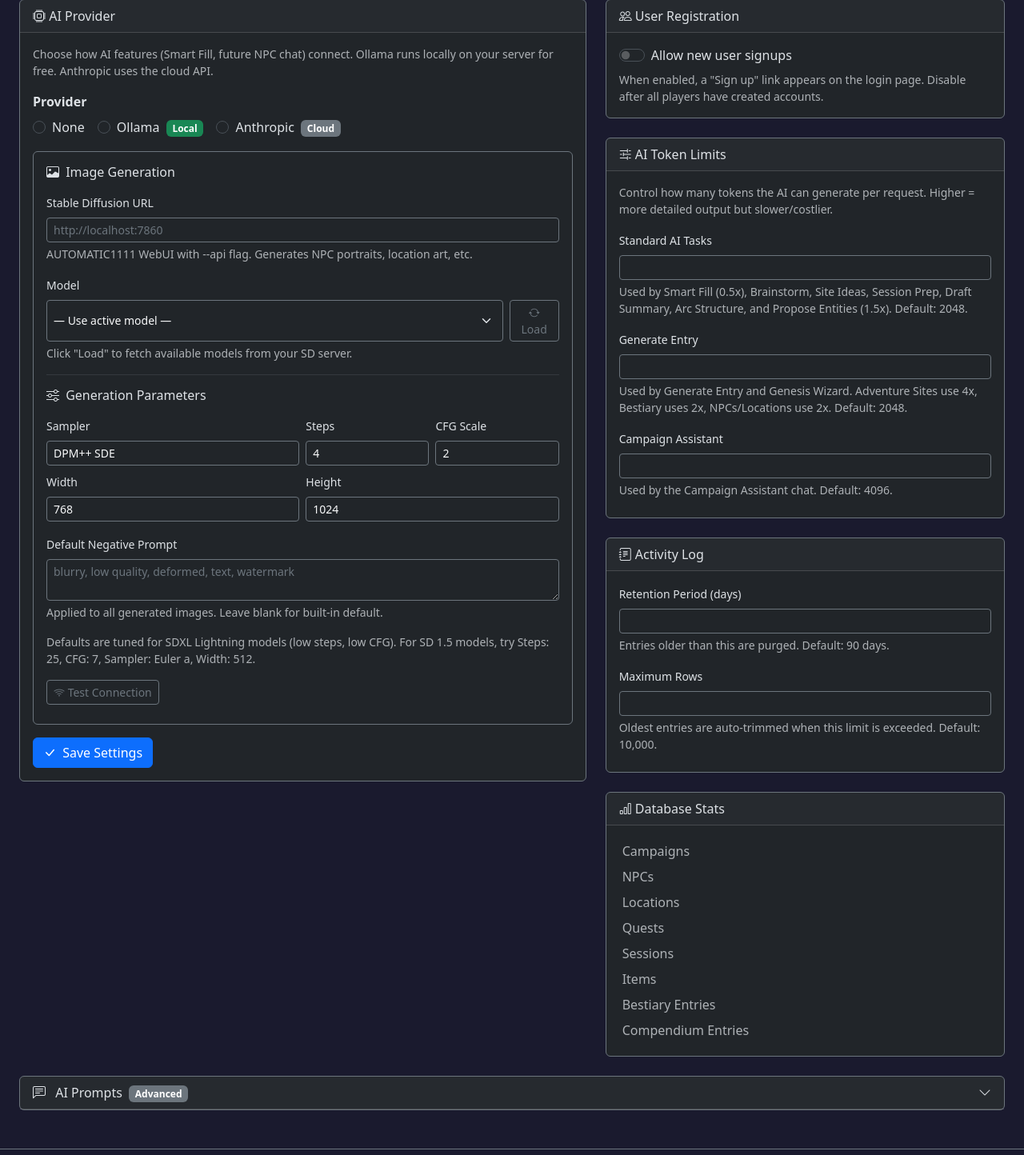
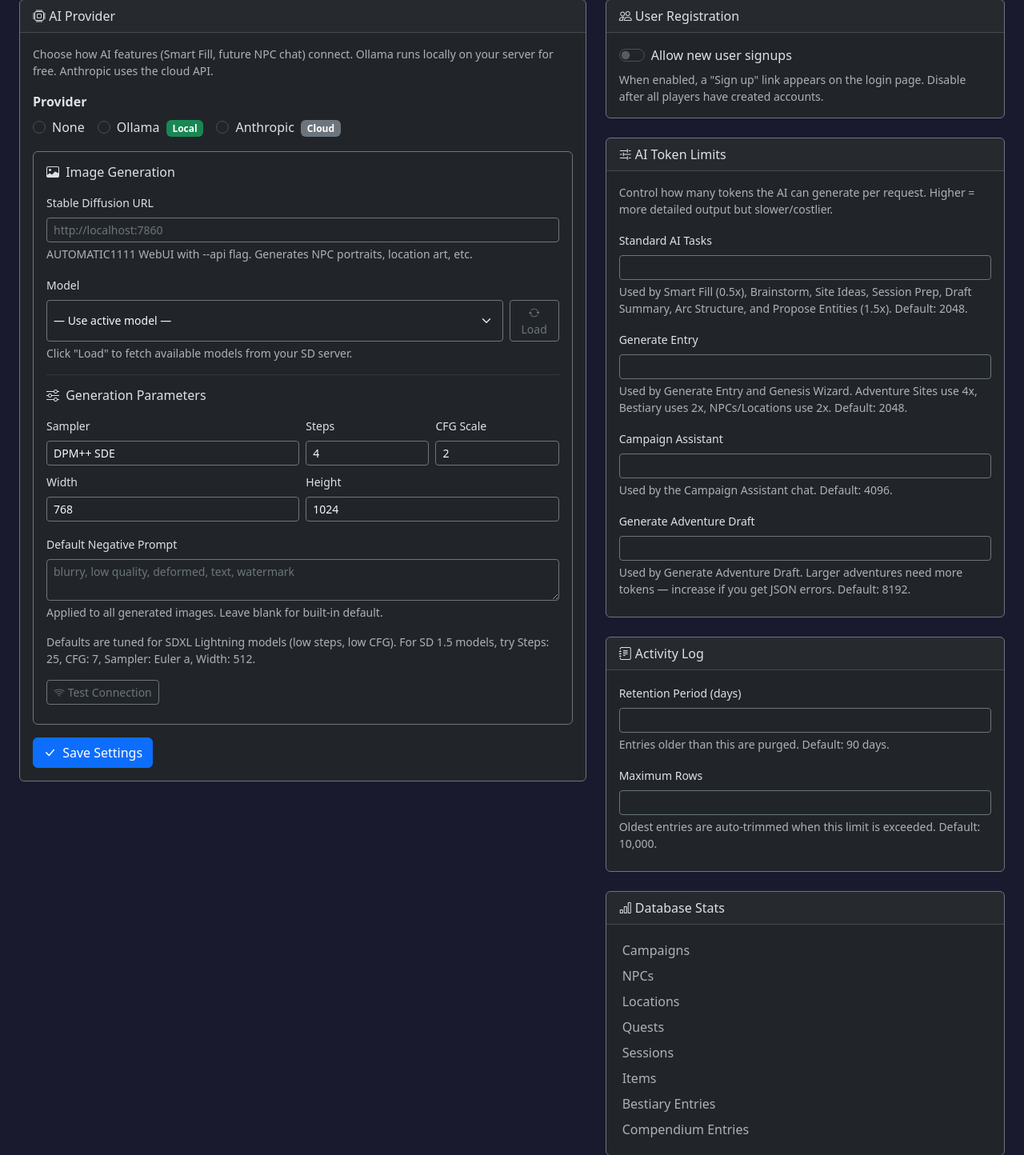
Before and after one commit to soup1977/gm-wiki, a Python web app: template app/templates/settings/index.html in a window 1280 px wide. Shown: the part 146-1590 px from the top of the page at 80% size. Run offline with Jinja, Linux system fonts and the light colour scheme; the template is opened without the code that fills it, so the values that code supplies are empty.

Commit message:
Fix Generate Adventure Draft token limit and add to AI settings
- Raise default max_tokens from 6000 to 8192 (fixes JSON truncation error on larger concepts)
- Wire to _get_max_tokens() using new ai_max_tokens_adventure setting (was hardcoded)
- Move adventure draft system prompt into DEFAULT_PROMPTS so it's editable in Settings
- Add ai_max_tokens_adventure input to Settings > AI Token Limits (range 2048-16384)
- Add Generate Adventure Draft prompt to Settings > AI Prompts (Advanced)

Co-Authored-By: Claude Sonnet 4.6 <noreply@anthropic.com>

```diff
--- a/app/routes/settings.py
+++ b/app/routes/settings.py
@@ -45,6 +45,8 @@ def index():
                        request.form.get('ai_max_tokens_generate', '2048').strip() or '2048')
         AppSetting.set('ai_max_tokens_assistant',
                        request.form.get('ai_max_tokens_assistant', '4096').strip() or '4096')
+        AppSetting.set('ai_max_tokens_adventure',
+                       request.form.get('ai_max_tokens_adventure', '8192').strip() or '8192')
         # Activity log settings
         AppSetting.set('activity_log_retention_days',
                        request.form.get('activity_log_retention_days', '90').strip() or '90')
@@ -77,6 +79,7 @@ def index():
     ai_max_tokens_standard = AppSetting.get('ai_max_tokens_standard', '2048')
     ai_max_tokens_generate = AppSetting.get('ai_max_tokens_generate', '2048')
     ai_max_tokens_assistant = AppSetting.get('ai_max_tokens_assistant', '4096')
+    ai_max_tokens_adventure = AppSetting.get('ai_max_tokens_adventure', '8192')
 
     # Activity log settings
     activity_log_retention_days = AppSetting.get('activity_log_retention_days', '90')
@@ -87,7 +90,7 @@ def index():
     ai_prompts = {
         key: AppSetting.get(f'ai_prompt_{key}') or DEFAULT_PROMPTS[key]
         for key in ('smart_fill', 'generate', 'brainstorm_arcs',
-                    'site_ideas', 'session_prep', 'draft_summary')
+                    'site_ideas', 'session_prep', 'draft_summary', 'generate_adventure')
     }
 
     return render_template('settings/index.html', ai_config=config, stats=stats,
@@ -98,6 +101,7 @@ def index():
                            ai_max_tokens_standard=ai_max_tokens_standard,
                            ai_max_tokens_generate=ai_max_tokens_generate,
                            ai_max_tokens_assistant=ai_max_tokens_assistant,
+                           ai_max_tokens_adventure=ai_max_tokens_adventure,
                            activity_log_retention_days=activity_log_retention_days,
                            activity_log_max_rows=activity_log_max_rows)
 
--- a/app/templates/settings/index.html
+++ b/app/templates/settings/index.html
@@ -268,13 +268,21 @@
                            value="{{ ai_max_tokens_generate }}">
                     <div class="form-text">Used by Generate Entry and Genesis Wizard. Adventure Sites use 4x, Bestiary uses 2x, NPCs/Locations use 2x. Default: 2048.</div>
                 </div>
-                <div class="mb-2">
+                <div class="mb-3">
                     <label for="ai_max_tokens_assistant" class="form-label small">Campaign Assistant</label>
                     <input type="number" class="form-control form-control-sm bg-dark text-light border-secondary"
                            id="ai_max_tokens_assistant" name="ai_max_tokens_assistant"
                            min="256" max="8192" step="256"
                            value="{{ ai_max_tokens_assistant }}">
                     <div class="form-text">Used by the Campaign Assistant chat. Default: 4096.</div>
+                </div>
+                <div class="mb-2">
+                    <label for="ai_max_tokens_adventure" class="form-label small">Generate Adventure Draft</label>
+                    <input type="number" class="form-control form-control-sm bg-dark text-light border-secondary"
+                           id="ai_max_tokens_adventure" name="ai_max_tokens_adventure"
+                           min="2048" max="16384" step="1024"
+                           value="{{ ai_max_tokens_adventure }}">
+                    <div class="form-text">Used by Generate Adventure Draft. Larger adventures need more tokens — increase if you get JSON errors. Default: 8192.</div>
                 </div>
             </div>
         </div>
@@ -372,7 +380,8 @@
                         ('brainstorm_arcs', 'Brainstorm Arcs',  'Suggests 3-5 story arc ideas from campaign context.'),
                         ('site_ideas',      'Story Arc Ideas',  'Suggests 4-6 new areas/encounters for an adventure site. Uses {world_section} placeholder.'),
                         ('session_prep',    'Session Prep',     'Generates prep notes for an upcoming session. Uses {world_section} placeholder.'),
-                        ('draft_summary',   'Draft Summary',    'Turns GM notes into a player-facing session recap. Uses {world_section} placeholder.'),
+                        ('draft_summary',        'Draft Summary',          'Turns GM notes into a player-facing session recap. Uses {world_section} placeholder.'),
+                        ('generate_adventure',   'Generate Adventure Draft','Generates a full adventure skeleton from a concept. Uses {stat_instructions} and {world_context_line} placeholders.'),
                     ] %}
 
                     <div class="row g-4">
```
Also changed, not shown: app/routes/ai.py (+103 -95 lines).
